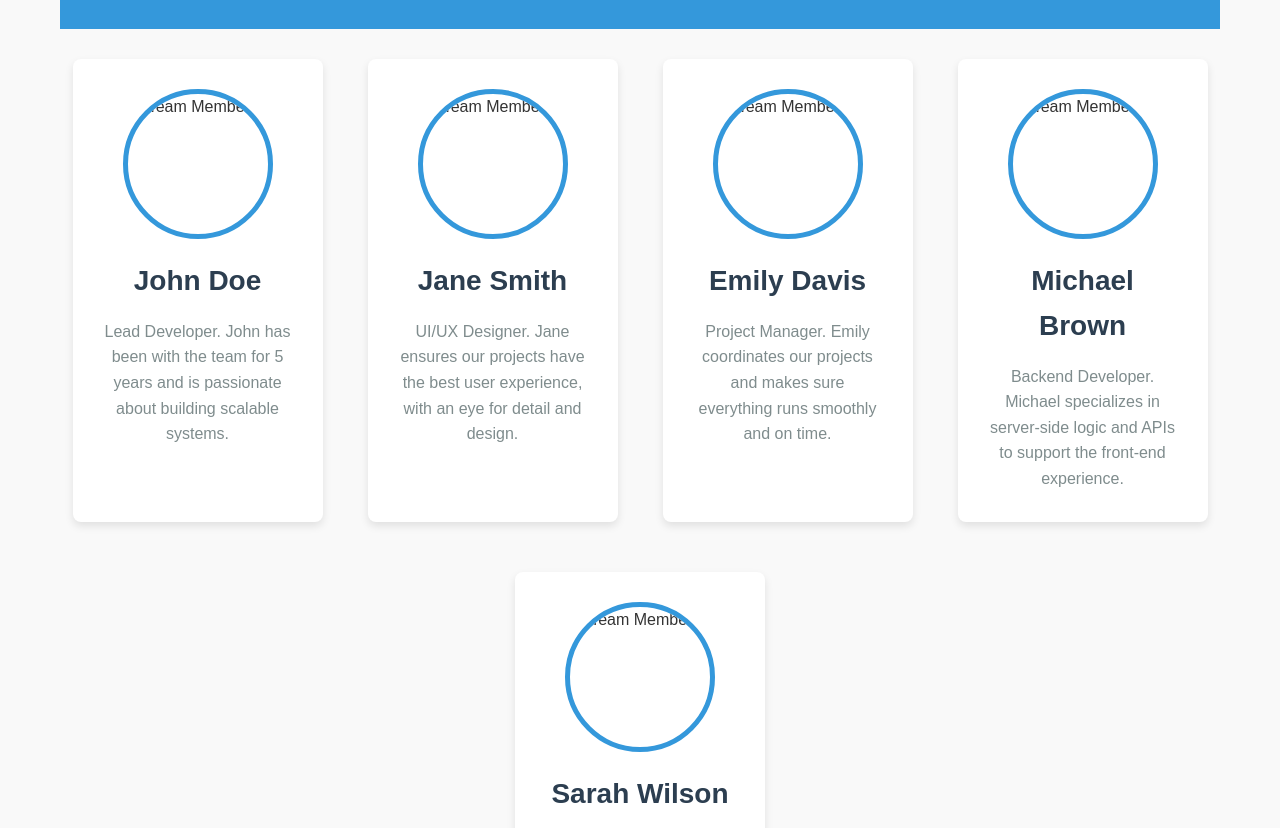
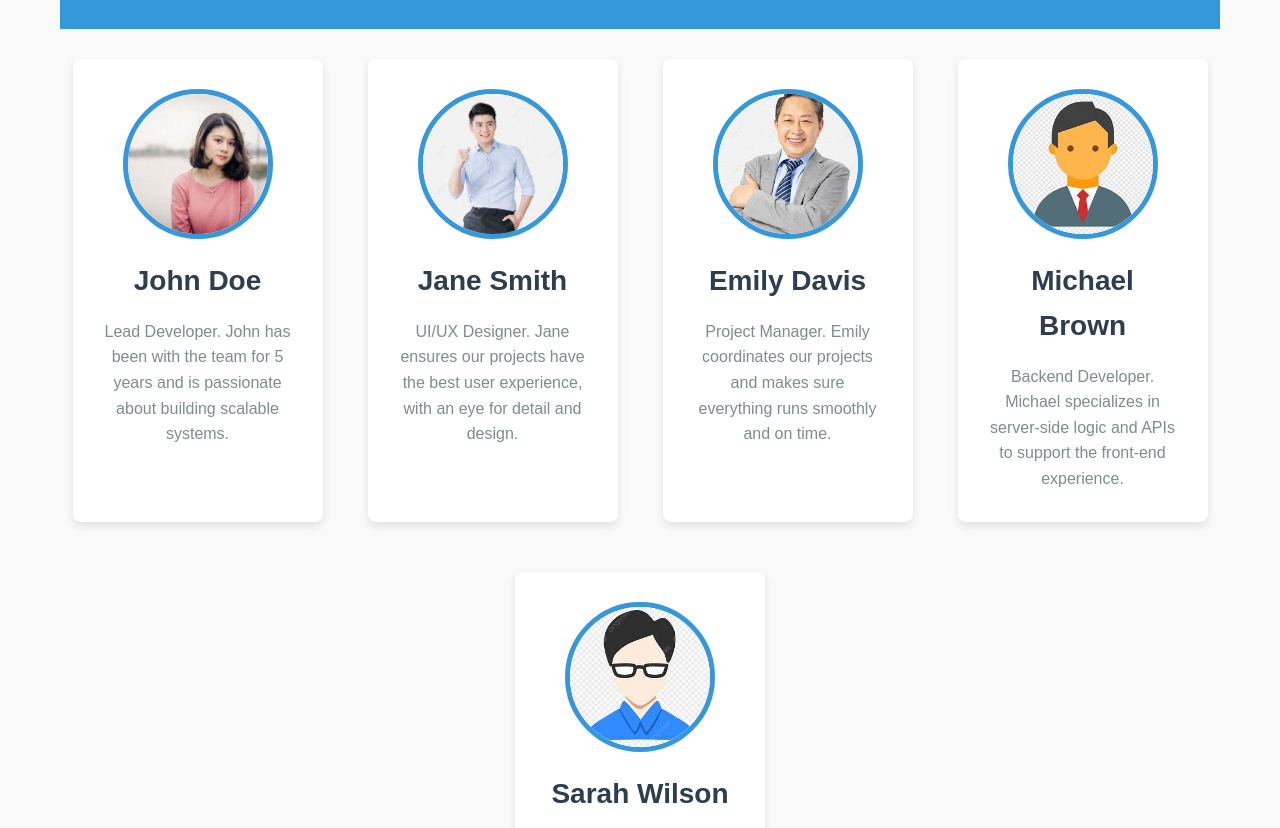
Before and after one commit to nkhoaa/2425HK2A-C6-21TH_N1_17-21TH_N1_18-E1.07.01, a plain HTML site: page index.html in a window 1280 px wide. Shown: the part 119-947 px from the top of the page. Drawn offline with Linux system fonts and the light colour scheme.

Commit message:
add images and change for index.html

```diff
--- a/index.html
+++ b/index.html
@@ -15,7 +15,7 @@
     <div class="team-container">
       <!-- Team Member 1 -->
       <div class="profile">
-        <img src="assets/images/member1.jpg" alt="Team Member 1" />
+        <img src="assets/images/anh-1.jpg" alt="Team HAI BANG" />
         <h2>John Doe</h2>
         <p>
           Lead Developer. John has been with the team for 5 years and is
@@ -25,7 +25,7 @@
 
       <!-- Team Member 2 -->
       <div class="profile">
-        <img src="assets/images/member2.jpg" alt="Team Member 2" />
+        <img src="assets/images/anh-2.jpg" alt="Team LUONG" />
         <h2>Jane Smith</h2>
         <p>
           UI/UX Designer. Jane ensures our projects have the best user
@@ -35,7 +35,7 @@
 
       <!-- Team Member 3 -->
       <div class="profile">
-        <img src="assets/images/member3.jpg" alt="Team Member 3" />
+        <img src="assets/images/anh-3.jpg" alt="Team KHOA" />
         <h2>Emily Davis</h2>
         <p>
           Project Manager. Emily coordinates our projects and makes sure
@@ -45,7 +45,7 @@
 
       <!-- Team Member 4 -->
       <div class="profile">
-        <img src="assets/images/member4.jpg" alt="Team Member 4" />
+        <img src="assets/images/anh-4.jpg" alt="Team AN" />
         <h2>Michael Brown</h2>
         <p>
           Backend Developer. Michael specializes in server-side logic and APIs
@@ -55,7 +55,7 @@
 
       <!-- Team Member 5 -->
       <div class="profile">
-        <img src="assets/images/member5.jpg" alt="Team Member 5" />
+        <img src="assets/images/anh-5.jpg" alt="Team DAO" />
         <h2>Sarah Wilson</h2>
         <p>
           QA Engineer. Sarah ensures the quality of the product by performing
```
Also changed, not shown: assets/images/anh-1.jpg (added), assets/images/anh-2.jpg (added), assets/images/anh-3.jpg (added), assets/images/anh-4.jpg (added), assets/images/anh-5.jpg (added), 1 other file.
